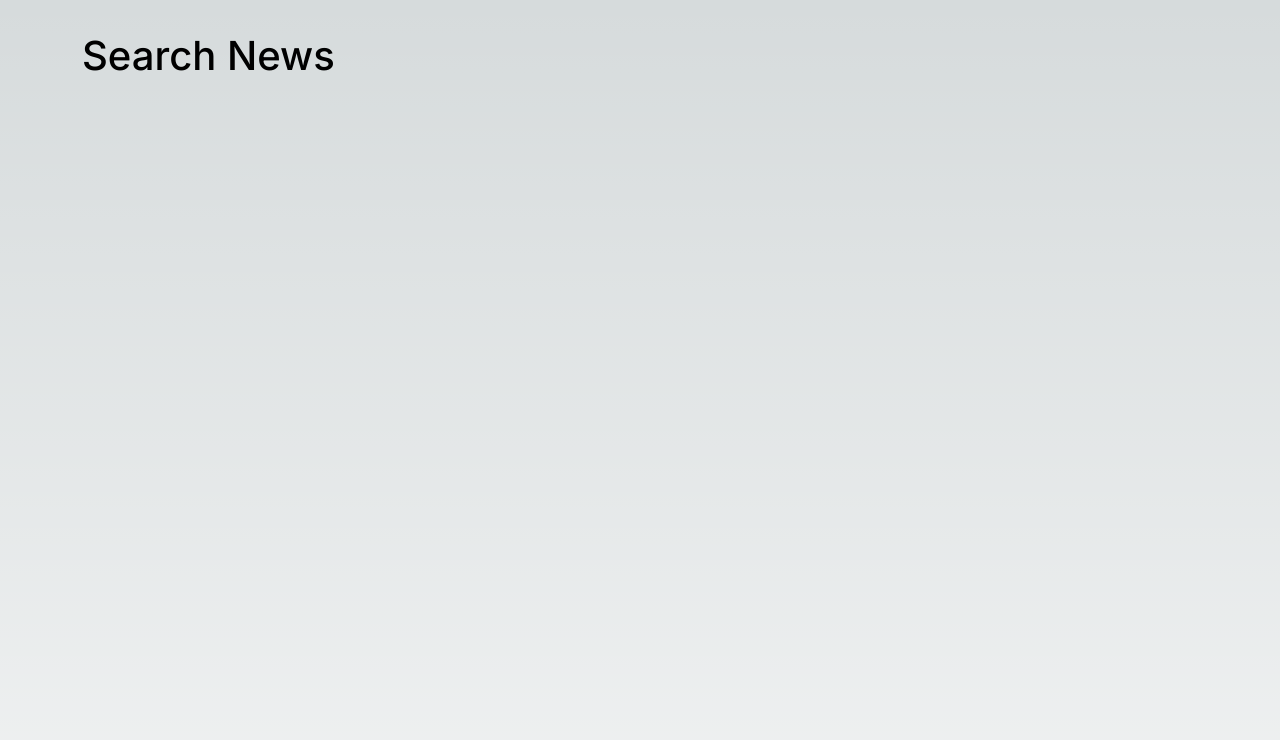
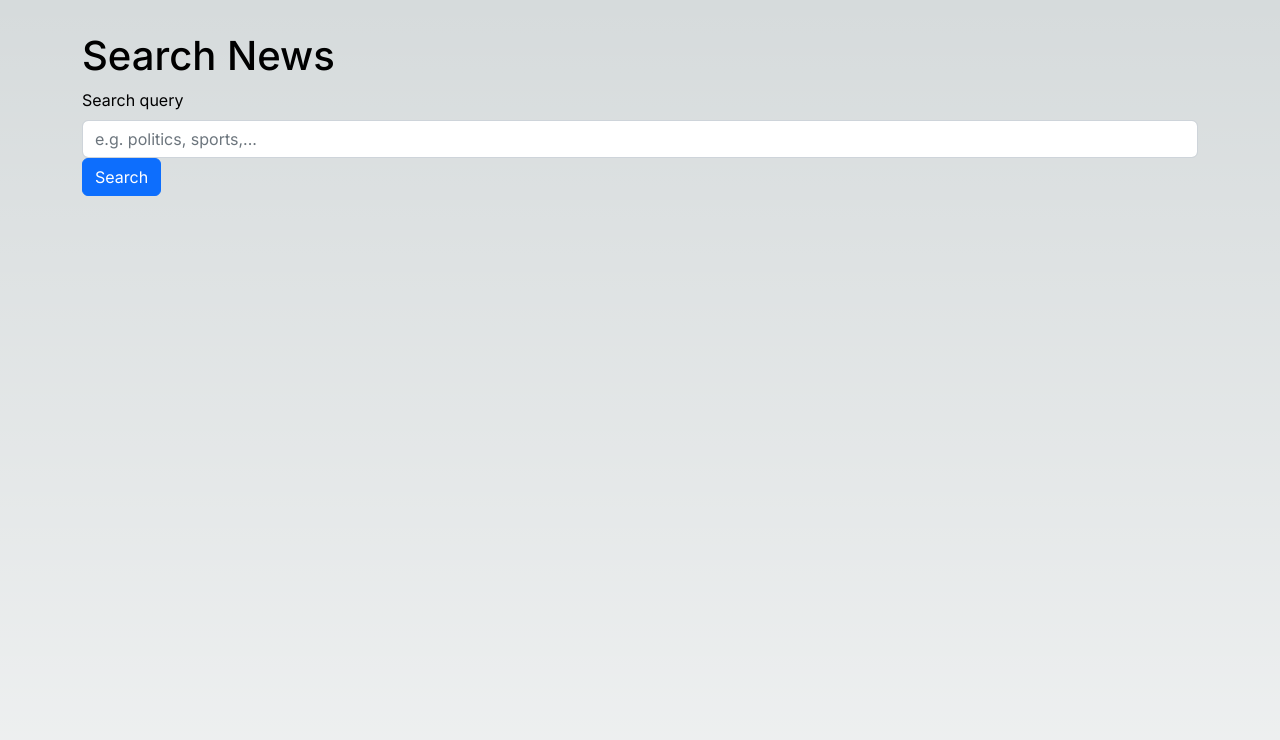
Before and after one commit to dejan966/codingflow-nextjs-crash-course, a Next.js app: page /search in a window 1280 px wide. Shown: the top 740 px of the page. Built offline with nearby package versions, Linux system fonts and the light colour scheme.

Commit message:
Adding search page

```diff
--- a/pages/search.tsx
+++ b/pages/search.tsx
@@ -1,9 +1,30 @@
+import { NewsArticle } from "@/models/NewsArticles";
+import { useState } from "react";
+import { Button, Form } from "react-bootstrap";
+
 const SearchNewsPage = () => {
-    return (
-        <main>
-            <h1>Search News</h1>
-        </main>
-     );
-}
+  const [searchResults, setSearchResults] = useState<NewsArticle[] | null>(
+    null
+  );
+  const [searchResultsLoading, setSearchResultsLoading] = useState(false);
+  const [searchResultsLoadingIsError, setSearchResultsLoadingIsError] =
+    useState(false);
+
+  return (
+    <main>
+      <h1>Search News</h1>
+      <Form>
+        <Form.Group className="mb-3" controlId="search-input">
+          <Form.Label>Search query</Form.Label>
+          <Form.Control
+            name="searchQuery"
+            placeholder="e.g. politics, sports,..."
+          />
+          <Button type="submit">Search</Button>
+        </Form.Group>
+      </Form>
+    </main>
+  );
+};
 
 export default SearchNewsPage;
```
